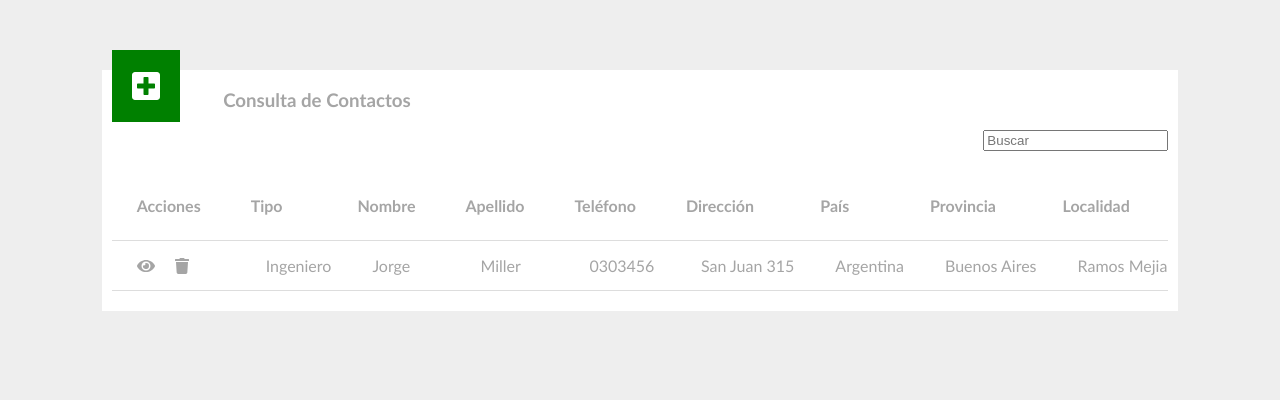
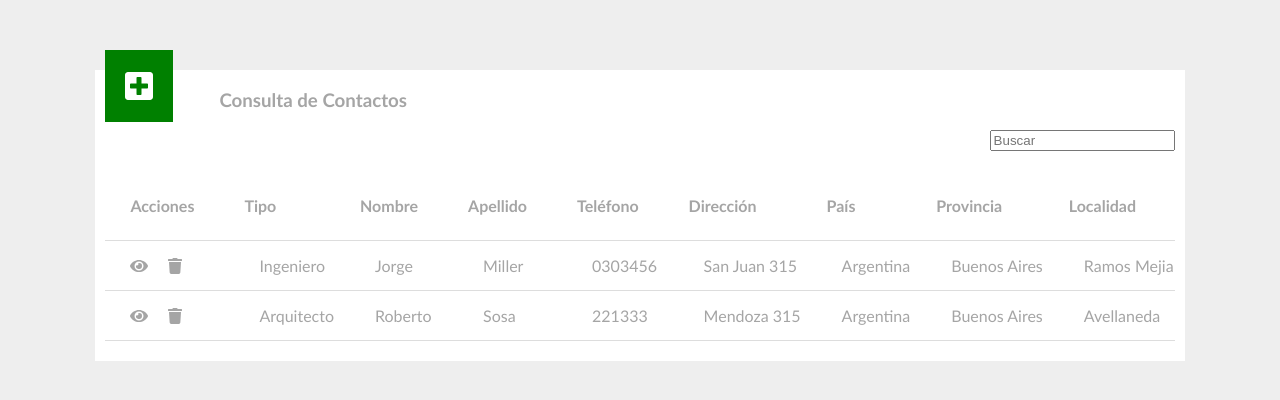
Before and after one commit to fedebarraza/vue-project, a Vue app: page / in a window 1280 px wide. Shown: the top 400 px of the page. Built offline with nearby package versions, Linux system fonts and the light colour scheme.

Commit message:
inital search

```diff
--- a/src/components/contact/ContactList.vue
+++ b/src/components/contact/ContactList.vue
@@ -15,7 +15,7 @@
         </tr>
       </thead>
       <tbody>
-        <tr v-for="(item, index) in items" :key="item.id">
+        <tr v-for="(item, index) in matchItems" :key="item.id">
           <td class="actions">
             <font-awesome-icon
               class="action-button"
@@ -51,9 +51,33 @@ export default {
     FontAwesomeIcon
   },
   props: {
+    query: {
+      type: String,
+      required: false
+    },
     items: {
       type: Array,
       required: true
+    }
+  },
+  computed: {
+    matchItems() {
+      const query = this.query.toLowerCase();
+      if (query) {
+        let matches = this.items.filter(function(item) {
+          for (let propField in item) {
+            if (
+              propField != "id" &&
+              item[propField].toLowerCase().includes(query)
+            ) {
+              return true;
+            }
+          }
+          return false;
+        });
+        return matches;
+      }
+      return this.items;
     }
   }
 };
--- a/src/components/contact/ContactPage.vue
+++ b/src/components/contact/ContactPage.vue
@@ -2,9 +2,10 @@
   <div class="contact-page">
     <h3>Consulta de Contactos</h3>
     <open-modal></open-modal>
-    <search></search>
+    <search :query.sync="query"></search>
     <contact-list
       :items="items"
+      :query="query"
       @details="showItem"
       @delete="deleteItem"
     ></contact-list>
@@ -24,6 +25,7 @@ export default {
   },
   data() {
     return {
+      query: "",
       items: [
         {
           id: 1,
@@ -35,6 +37,17 @@ export default {
           pais: "Argentina",
           provincia: "Buenos Aires",
           localidad: "Ramos Mejia"
+        },
+        {
+          id: 2,
+          tipo: "Arquitecto",
+          nombre: "Roberto",
+          apellido: "Sosa",
+          telefono: "221333",
+          direccion: "Mendoza 315",
+          pais: "Argentina",
+          provincia: "Buenos Aires",
+          localidad: "Avellaneda"
         }
       ]
     };
@@ -45,6 +58,9 @@ export default {
     },
     deleteItem(index) {
       console.log(index);
+    },
+    searchItem(query) {
+      console.log(query);
     }
   }
 };
--- a/src/components/contact/Search.vue
+++ b/src/components/contact/Search.vue
@@ -1,12 +1,22 @@
 <template>
   <div class="search">
-    <input type="text" name="search" placeholder="Buscar" />
+    <input
+      v-model="queryText"
+      type="text"
+      placeholder="Buscar"
+      @change="$emit('update:query', queryText)"
+    />
   </div>
 </template>
 
 <script>
 export default {
-  name: "search"
+  name: "search",
+  data() {
+    return {
+      queryText: ""
+    };
+  }
 };
 </script>
 
```
